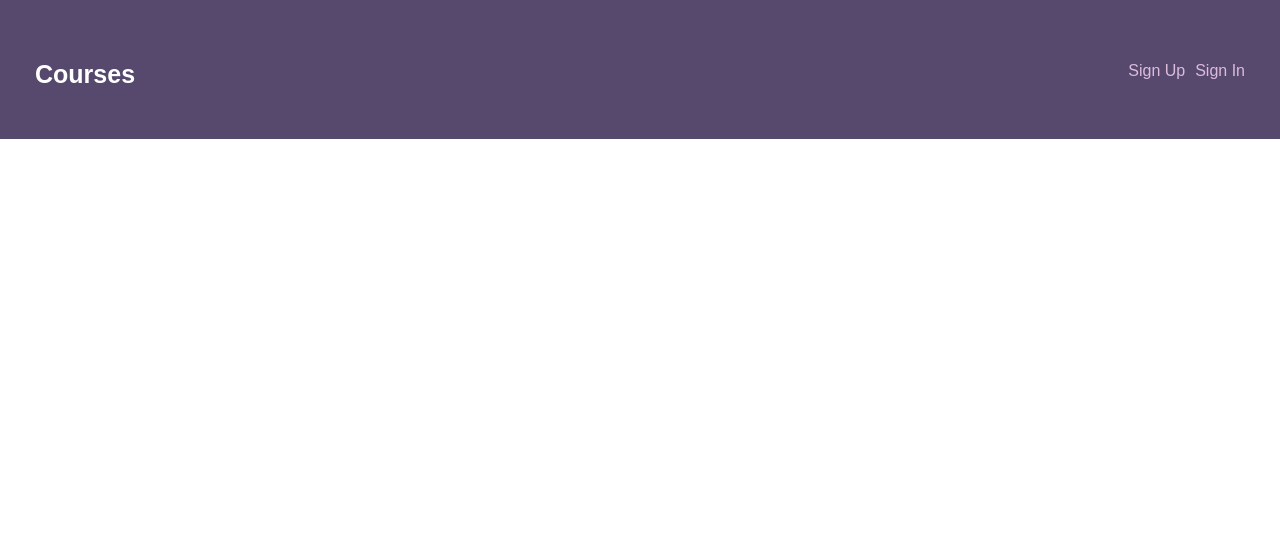
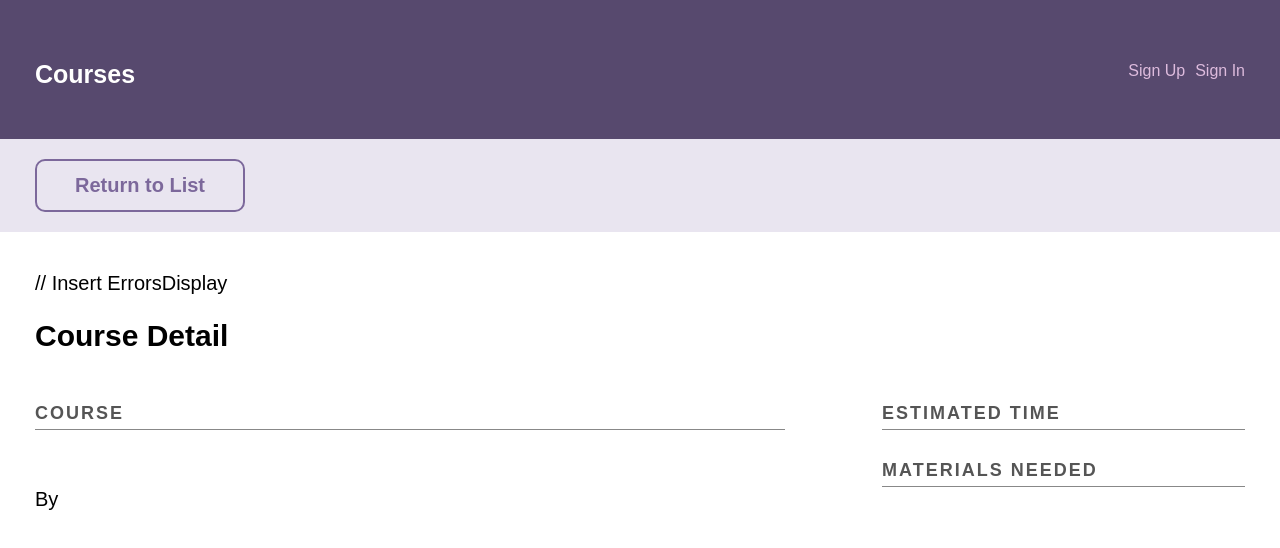
Before and after one commit to LucasDeVinney/Courses-Database, a React (Create React App) app in the folder client/: page /courses/create in a window 1280 px wide. Shown: the top 548 px of the page. Built offline with nearby package versions, Linux system fonts and the light colour scheme; no server answers.

Commit message:
Created course display route

```diff
--- a/client/package.json
+++ b/client/package.json
@@ -9,6 +9,7 @@
     "js-cookie": "^3.0.5",
     "react": "^18.3.1",
     "react-dom": "^18.3.1",
+    "react-markdown": "^9.0.1",
     "react-router-dom": "^6.23.1",
     "react-scripts": "5.0.1",
     "web-vitals": "^2.1.4"
--- a/client/src/App.js
+++ b/client/src/App.js
@@ -1,14 +1,16 @@
 import { Route, Routes } from 'react-router-dom';
 
 import Header from './components/Header';
-import Coures from './components/Courses'
+import Courses from './components/Courses';
+import CourseDetail from './components/CourseDetail';
 
 function App() {
   return (
     <div>
       <Header />
       <Routes>
-        <Route path="/" element={<Coures />} />
+        <Route path="/" element={<Courses />} />
+        <Route path="/courses/:id" element={<CourseDetail />} />
       </Routes>
     </div>
   );
--- /dev/null
+++ b/client/src/components/CourseDetail.js
@@ -0,0 +1,116 @@
+import { useEffect, useState, useContext } from "react";
+import { useParams, Link, useNavigate } from "react-router-dom";
+import Markdown from 'react-markdown';
+import { api } from "../utils/apiHelper";
+
+import UserContext from "../context/UserContext";
+
+// import ErrorsDisplay from './ErrorsDisplay';
+
+const CourseDetail = () => {
+    const [course, setCourse] = useState([]);
+    const [errors, setErrors] = useState([]);
+    const { authUser } = useContext(UserContext);
+    const { id } = useParams();
+    const navigate = useNavigate;
+
+    useEffect(() => {
+        const fetchData = async() => {
+            try {
+                const response = await api(`/courses/${id}`, "GET", null, null);
+                if (response.status === 200) {
+                    const data = await response.json();
+                    setCourse(data);
+                } else if (response.status === 404) {
+                    navigate('/notfound');
+                }
+            } catch (error) {
+                console.log('Error: ', error.message);
+            }
+        };
+        fetchData();
+    }, [id, navigate]);
+
+    const handleDeleteCourse = async () => {
+        const credentials = {
+            username: authUser.user.emailAddress,
+            password: authUser.user.password
+        };
+        try {
+            const response = await api('/courses/${id}', 'DELETE', null, credentials);
+            if (response.status === 204) {
+                navigate('/');
+            } else if(response.status === 401) {
+                const data = await response.json();
+                setErrors([data.message]);
+            } else {
+                throw new Error();
+            }
+        } catch (error) {
+            console.log('Error: ', error.message);
+        }
+    };
+
+    return (
+        <main>
+            {(authUser
+              && course.user
+              && authUser.user.emailAddress === course.user.emailAddress
+            ) ? (
+                <div className="actions--bar">
+                    <div className="wrap">
+                        <Link to='update' className='button'>
+                            Update Course
+                        </Link>
+                        <button className="button" onClick={handleDeleteCourse}>
+                            Delete Course
+                        </button>
+                        <Link to='/' className="button button-secondary">
+                            Return to List
+                        </Link>
+                    </div>
+                </div>
+            ) : (
+                <div className="actions--bar">
+                    <div className="wrap">
+                    <Link to='/' className="button button-secondary">
+                            Return to List
+                        </Link>
+                    </div>
+                </div>
+            )}
+            <div className="wrap">
+                // Insert ErrorsDisplay
+                <h2>Course Detail</h2>
+                <form>
+                    <div className="main--flex">
+                        <div>
+                            <h3 className="course--detail--title">Course</h3>
+                            <h4 className="course--name">{course.title}</h4>
+                            <p>
+                                By {course.user && `${course.user.firstName} ${course.user.lastName}`}
+                            </p>
+                            <Markdown>{course.description}</Markdown>
+                        </div>
+                        <div>
+                            <h3 className="course--detail--title">Estimated Time</h3>
+                            <p>{course.estimatedTime}</p>
+                            <h3 className='course--detail--title'>Materials Needed</h3>
+                            <Markdown
+                                components={{
+                                    ul: ({ ...props }) => (
+                                        <ul style={{ textAlign: 'left'}} {...props} />
+                                    ),
+                                }}
+                            >
+                                {course.materialsNeeded}
+                            </Markdown>
+                        </div>
+                    </div>
+                </form>
+            </div>
+        </main>
+    );
+}
+
+export default CourseDetail;
--- a/client/src/components/Courses.js
+++ b/client/src/components/Courses.js
@@ -23,7 +23,7 @@ const Courses = () => {
     return (
         <div className="wrap main--grid">
             {courses.map(course => (
-                <Link to={`/courses/$course.id`} className="course--module course--link" key={course.id}>
+                <Link to={`/courses/${course.id}`} className="course--module course--link" key={course.id}>
                     <h2 className="course--label">Course</h2>
                     <h3 className="course--title">{course.title}</h3>
                 </Link>
```
Also changed, not shown: 1 other file (tests, documents, lock files or other folders).
